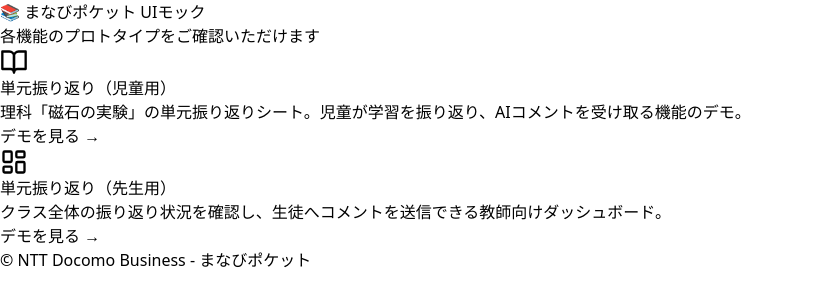
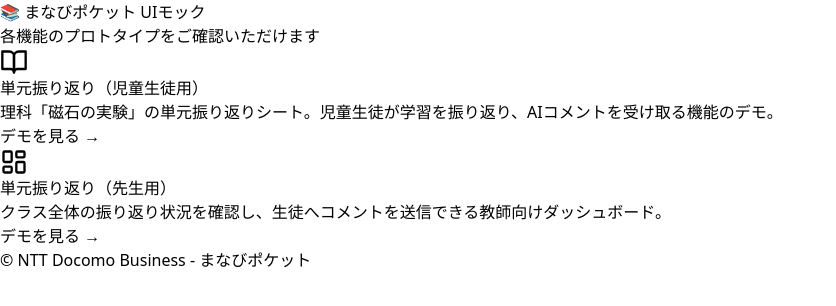
Before and after one commit to u17da/manabi-pocket-demo, a React (Vite) app: page / in a window 1280 px wide. Shown: the top 306 px of the page, without its empty margins (0-836 px from the left). Built offline with nearby package versions, Linux system fonts and the light colour scheme.

Commit message:
Add files via upload

```diff
--- a/src/App.jsx
+++ b/src/App.jsx
@@ -11,8 +11,8 @@
   const demos = [
     {
       id: 'weekly-reflection',
-      title: '単元振り返り（児童用）',
-      description: '理科「磁石の実験」の単元振り返りシート。児童が学習を振り返り、AIコメントを受け取る機能のデモ。',
+      title: '単元振り返り（児童生徒用）',
+      description: '理科「磁石の実験」の単元振り返りシート。児童生徒が学習を振り返り、AIコメントを受け取る機能のデモ。',
       icon: BookOpen,
       path: '/weekly-reflection',
       status: 'ready',
```
